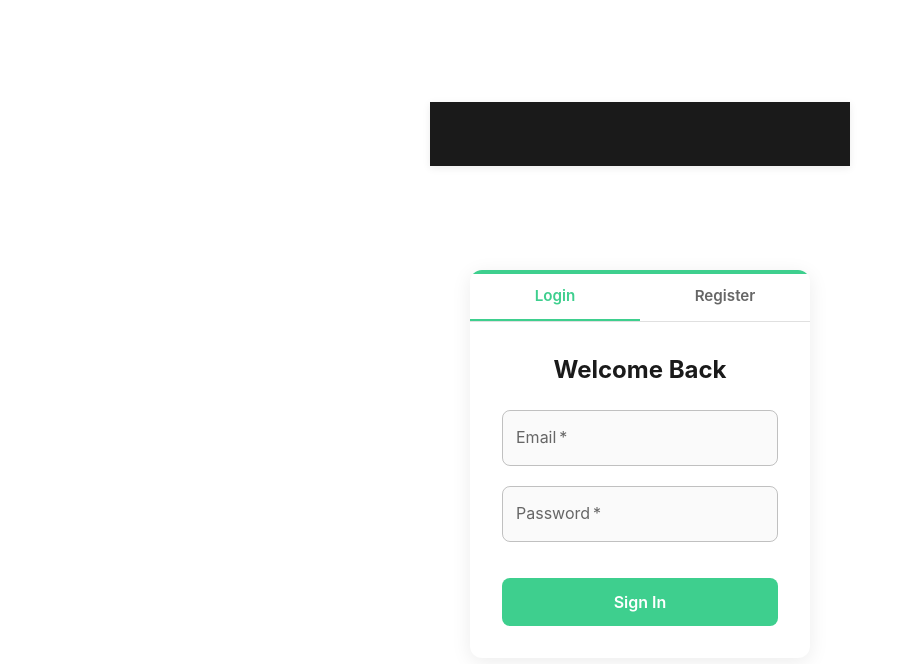
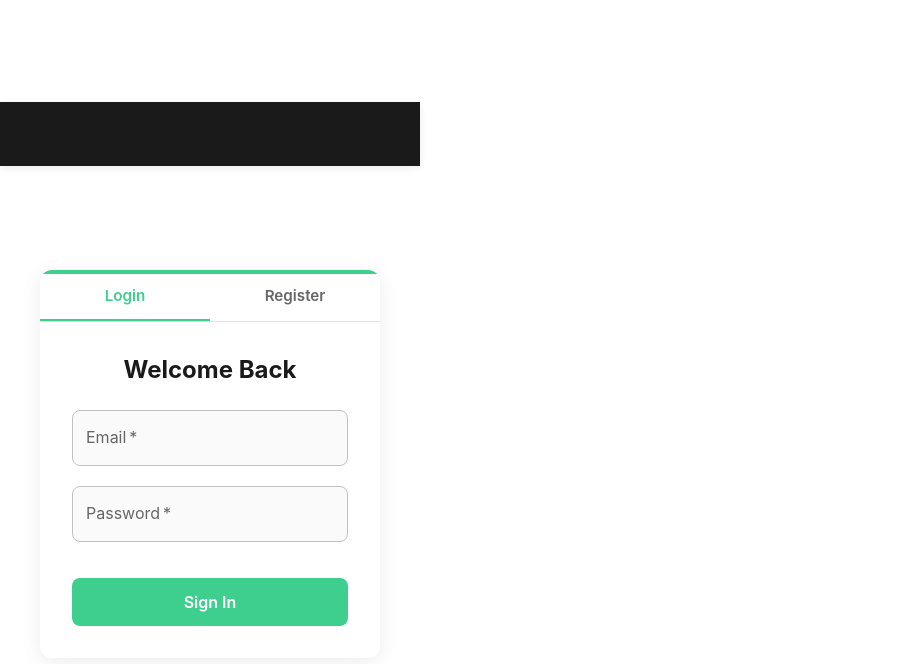
Before and after one commit to smurphnturf/ai-testing-hyrox, a React (Vite) app: page / in a window 1280 px wide. Shown: the top 664 px of the page, without its empty margins (0-913 px from the left). Built offline with nearby package versions, Linux system fonts and the light colour scheme.

Commit message:
fix spacing

```diff
--- a/src/App.css
+++ b/src/App.css
@@ -87,9 +87,9 @@ button {
 }
 
 #root {
-  max-width: 1280px;
-  margin: 0 auto;
-  padding: 2rem;
+  max-width: 100%;
+  margin: 0;
+  padding: 0;
   text-align: center;
 }
 
--- a/src/components/TrainingCalendar/index.tsx
+++ b/src/components/TrainingCalendar/index.tsx
@@ -31,11 +31,12 @@ const CalendarContainer = styled(Box, {
   overflowY: 'auto',
   maxHeight: 'calc(100vh - 200px)',
   marginTop: theme.spacing(2),
-  padding: theme.spacing(1),
+  padding: `${theme.spacing(1)} ${theme.spacing(1)} ${theme.spacing(1)} 0`,
   borderRadius: theme.spacing(2),
   backgroundColor: 'rgba(0,0,0,0.02)',
+  marginLeft: 0,
   [theme.breakpoints.up('sm')]: {
-    padding: theme.spacing(2),
+    padding: `${theme.spacing(2)} ${theme.spacing(2)} ${theme.spacing(2)} 0`,
   }
 }));
 
@@ -50,7 +51,7 @@ const CalendarGrid = styled(Box)(({ theme }) => ({
 }));
 
 const DayCell = styled(Paper)(({ theme }) => ({
-  minHeight: '100px',
+  minHeight: '80px',
   padding: theme.spacing(1),
   display: 'flex',
   flexDirection: 'column',
@@ -65,7 +66,7 @@ const DayCell = styled(Paper)(({ theme }) => ({
     boxShadow: '0 4px 12px rgba(0,0,0,0.08)',
   },
   [theme.breakpoints.up('sm')]: {
-    minHeight: '120px',
+    minHeight: '80px',
     padding: theme.spacing(2),
     gap: theme.spacing(1),
     borderRadius: theme.spacing(1.5),
@@ -111,6 +112,7 @@ const MonthContainer = styled(Box)(({ theme }) => ({
 
 const MonthHeader = styled(Typography)(({ theme }) => ({
   padding: theme.spacing(2),
+  paddingLeft: 0,
   backgroundColor: theme.palette.primary.main,
   color: theme.palette.primary.contrastText,
   borderRadius: theme.spacing(1.5),
@@ -148,7 +150,7 @@ export function TrainingCalendar({ program, onEditProgram, onUpdateProgram }: Pr
   const currentYear = today.getFullYear();
 
   const getMonthHeight = () => {
-    return 48 + 40 + (6 * 100) + 32;
+    return 48 + 40 + (6 * 80) + 32;  // MonthHeader + WeekDayHeader + (6 rows * cell height) + bottom margin
   };
 
   useEffect(() => {
@@ -247,13 +249,14 @@ export function TrainingCalendar({ program, onEditProgram, onUpdateProgram }: Pr
   };
 
   return (
-    <Box>
+    <Box sx={{ width: '100%', margin: 0, padding: 0 }}>
       <Box sx={{
         display: 'flex',
         justifyContent: 'space-between',
         alignItems: 'center',
         mb: 3,
-        px: 2,
+        pr: 2,
+        pl: 0
       }}>
         <Typography
           variant="h5"
```
